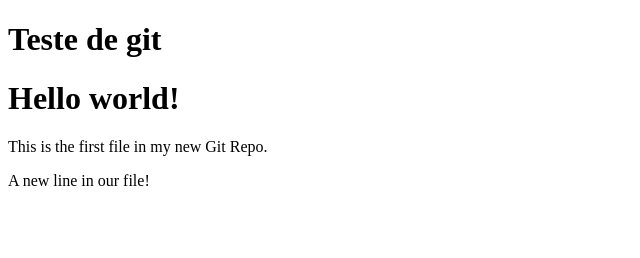
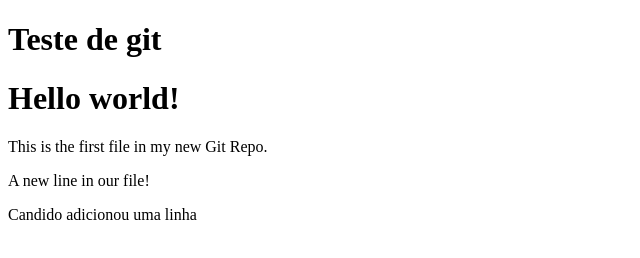
Before and after one commit to candidocarmona93/CandidoTeste, a plain HTML site: page index.html in a window 1280 px wide. Shown: the whole page, without its empty margins (0-640 px from the left). Drawn offline with Linux system fonts and the light colour scheme.

Commit message:
linha nova

```diff
--- a/index.html
+++ b/index.html
@@ -13,7 +13,7 @@
     <h1>Hello world!</h1>
     <p>This is the first file in my new Git Repo.</p>
     <p>A new line in our file!</p>
-
+    <p>Candido adicionou uma linha</p>
 </body>
 
 </html>
```
